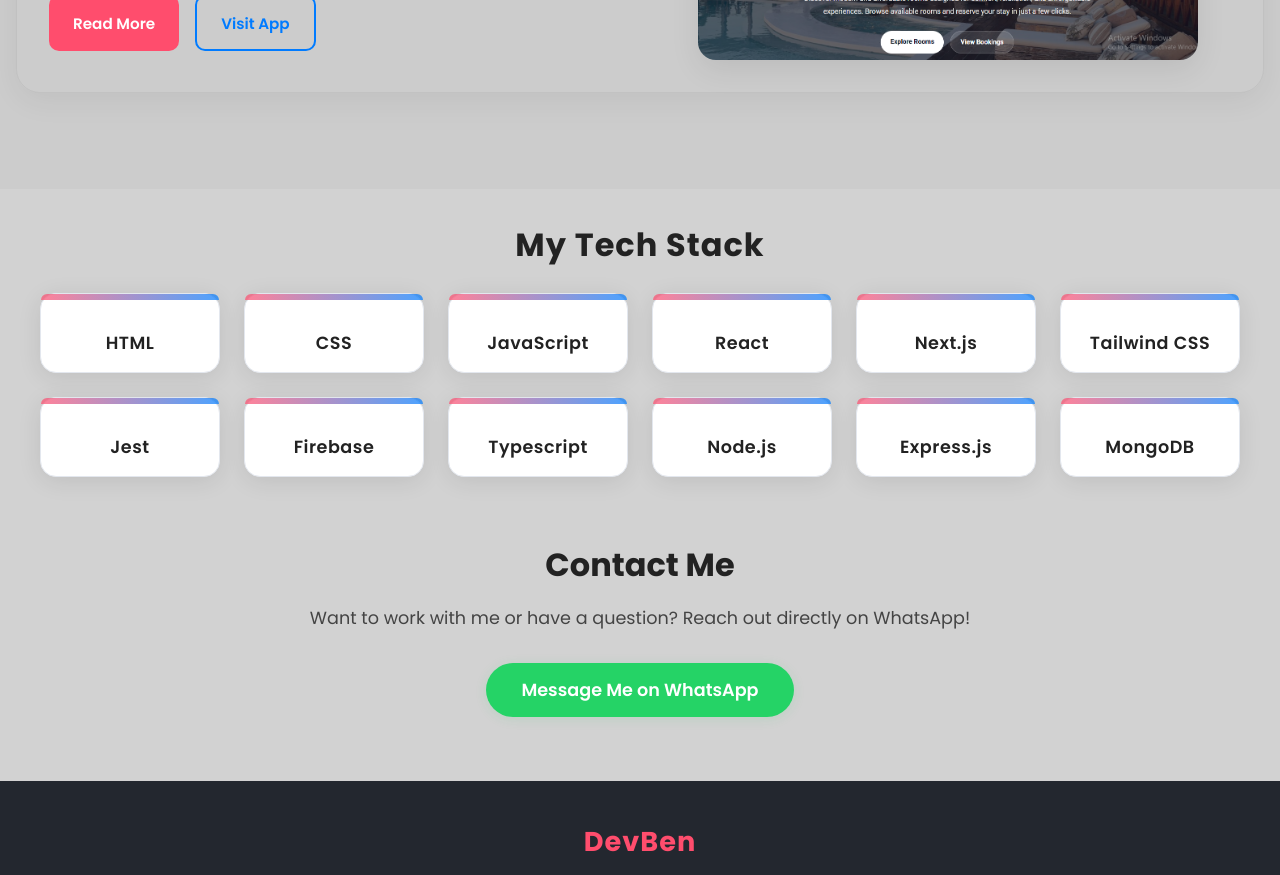
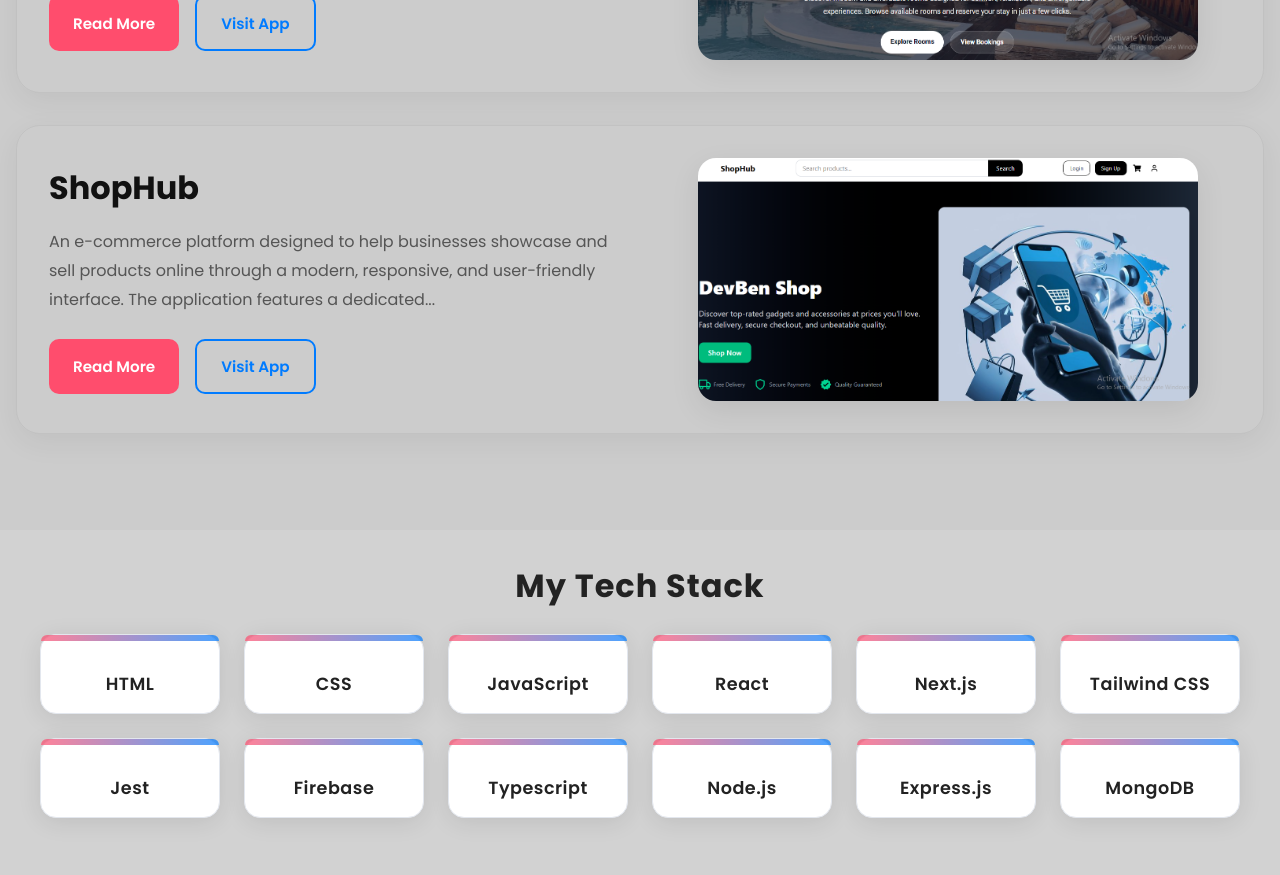
Before and after one commit to BenkillerX/Portfolio, a React (Vite) app: page / in a window 1280 px wide. Shown: the part 2060-2935 px from the top of the page. Built offline with nearby package versions, Linux system fonts and the light colour scheme.

Commit message:
Added the e-commerce Project

```diff
--- a/src/Components/Hero.jsx
+++ b/src/Components/Hero.jsx
@@ -2,7 +2,7 @@
 const Hero = () => {
   return (
     <>
-      <main className={styles["hero"]}>
+    <main className={styles["hero"]}>
   <div className={styles["hero-text"]}>
 
     <span className={styles["hero-badge"]}>
--- a/src/Components/Projects.jsx
+++ b/src/Components/Projects.jsx
@@ -8,12 +8,19 @@
     description:
       "A modern school management system built to simplify the daily operations of schools, students, teachers and administrators. The project was created to solve common problems such as manual student record keeping, attendance management, course organization, and communication within schools. The platform features a clean and responsive user interface with pages for student management, academic records, dashboard analytics, and school information. Built using React for the frontend, Firebase for backend services and authentication, and Tailwind for styling, the project focuses on speed, scalability, and user experience. This project also helped improve my understanding of component-based architecture, routing, responsive web design, state management, and integrating frontend applications with cloud databases and authentication systems."
   },
-  {
+{
   title: "Booking Web App",
   img: "/QuickStay.png",
   url: "https://booking-app-two-delta.vercel.app/",
   description:
     "A booking platform designed to simplify reservations and appointment management for users and businesses. The project was created to solve common challenges involved in manual booking processes such as scheduling conflicts, poor organization, and inefficient customer management. The platform features a clean and responsive interface where users can browse available services, select booking dates, and manage reservations seamlessly. Built using React for the frontend, Firebase for backend services and authentication, and Tailwind CSS for styling, the application focuses on performance, scalability, and user experience. Developing this project helped strengthen my understanding of dynamic user interfaces, component-based architecture, responsive web design, routing, state management, and integrating cloud databases with real-time functionality."
+},
+{
+  title: "ShopHub",
+  img: "/e-commerce.png",
+  url: "https://shop-hub-mu-hazel.vercel.app/",
+  description:
+    "An e-commerce platform designed to help businesses showcase and sell products online through a modern, responsive, and user-friendly interface. The application features a dedicated admin dashboard where administrators can efficiently manage products through full CRUD operations (Create, Read, Update, and Delete), making inventory management simple and organized. Customers can browse products, view detailed product information, add items to their cart, and proceed to checkout seamlessly. For order processing, the checkout system redirects customers directly to the business owner's WhatsApp account, enabling quick communication and order confirmation without requiring a payment gateway.Built with React, Firebase, and Tailwind CSS, the platform emphasizes performance, scalability, and mobile responsiveness, ensuring a smooth experience across smartphones, tablets, and desktop devices. Developing this project strengthened my skills in frontend development, state management, authentication, database integration, responsive design, routing, and building real-world business solutions using modern web technologies."
 },
 ];
 
```
Also changed, not shown: public/e-commerce.png (added).
